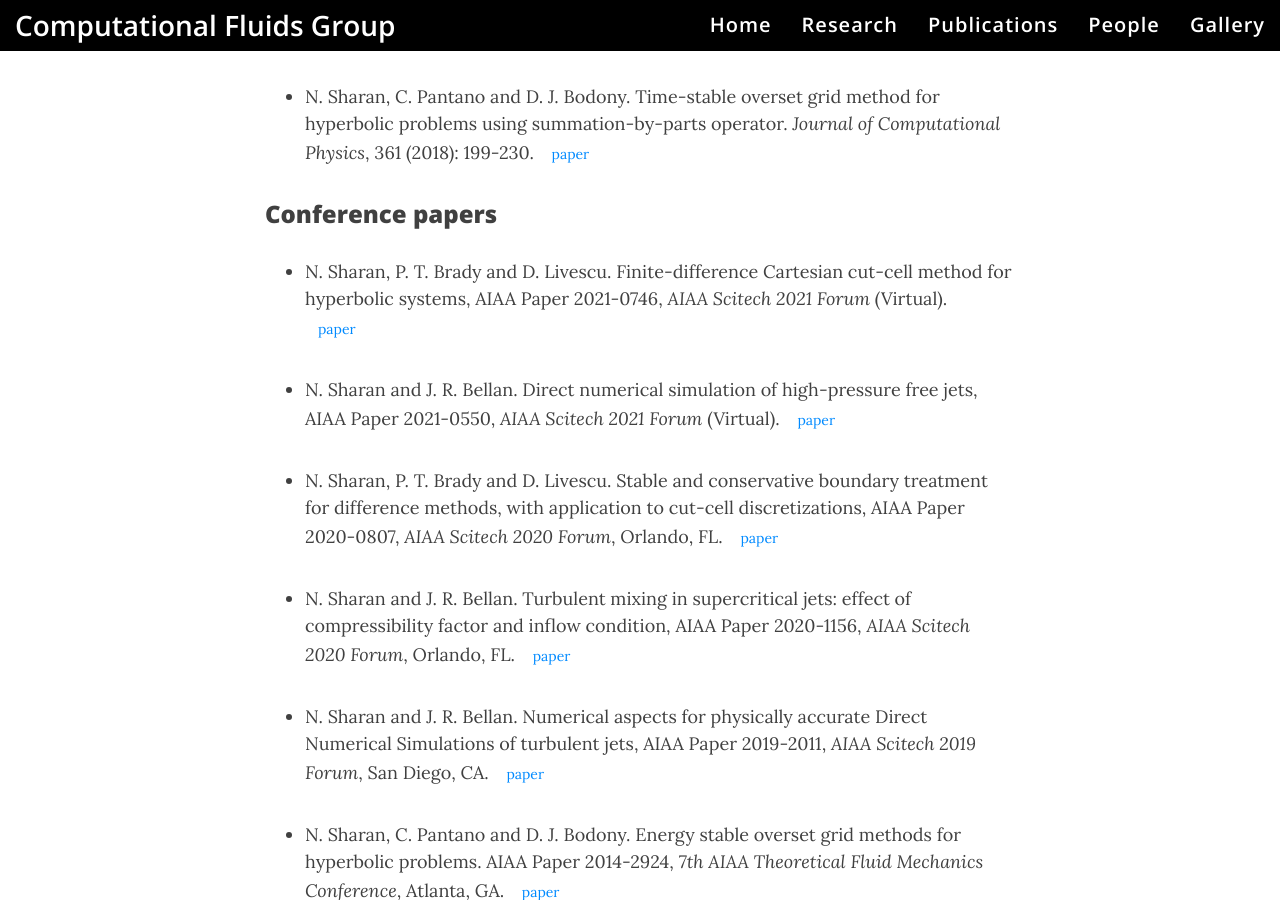
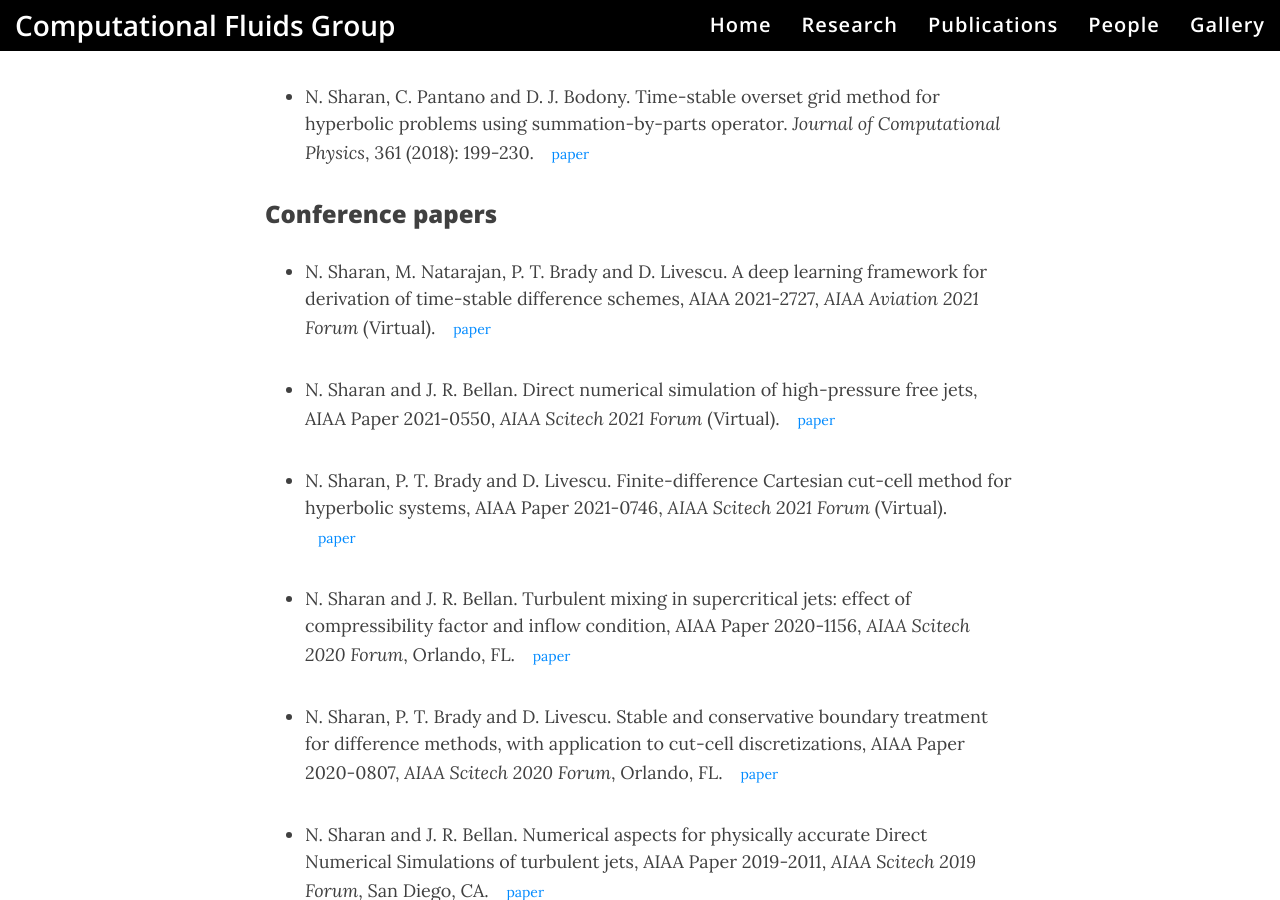
Before and after one commit to neksharan/neksharan.github.io, a Jekyll site: the page built from publications.md, in a window 1280 px wide and 900 px high, scrolled down 705 px. Built offline with Jekyll 4.4.1, drawn with Linux system fonts in a browser that asks for light colours; nearby versions of some CDN libraries.

Commit message:
Update pubs

```diff
--- a/publications.md
+++ b/publications.md
@@ -19,13 +19,15 @@
 
 ### Conference papers
 
-* N. Sharan, P. T. Brady and D. Livescu. Finite-difference Cartesian cut-cell method for hyperbolic systems, AIAA Paper 2021-0746, *AIAA Scitech 2021 Forum* (Virtual). [paper](https://doi.org/10.2514/6.2021-0746){: .btn .btn--primary .btn--small}
+* N. Sharan, M. Natarajan, P. T. Brady and D. Livescu. A deep learning framework for derivation of time-stable difference schemes, AIAA 2021-2727, *AIAA Aviation 2021 Forum* (Virtual). [paper](https://doi.org/10.2514/6.2021-2727){: .btn .btn--primary .btn--small}
 
 * N. Sharan and J. R. Bellan. Direct numerical simulation of high-pressure free jets, AIAA Paper 2021-0550, *AIAA Scitech 2021 Forum* (Virtual). [paper](https://doi.org/10.2514/6.2021-0550){: .btn .btn--primary .btn--small}
 
-* N. Sharan, P. T. Brady and D. Livescu. Stable and conservative boundary treatment for difference methods, with application to cut-cell discretizations, AIAA Paper 2020-0807, *AIAA Scitech 2020 Forum*, Orlando, FL. [paper](https://doi.org/10.2514/6.2020-0807){: .btn .btn--primary .btn--small}
+* N. Sharan, P. T. Brady and D. Livescu. Finite-difference Cartesian cut-cell method for hyperbolic systems, AIAA Paper 2021-0746, *AIAA Scitech 2021 Forum* (Virtual). [paper](https://doi.org/10.2514/6.2021-0746){: .btn .btn--primary .btn--small}
 
 * N. Sharan and J. R. Bellan. Turbulent mixing in supercritical jets: effect of compressibility factor and inflow condition, AIAA Paper 2020-1156, *AIAA Scitech 2020 Forum*, Orlando, FL. [paper](https://doi.org/10.2514/6.2020-1156){: .btn .btn--primary .btn--small}
+
+* N. Sharan, P. T. Brady and D. Livescu. Stable and conservative boundary treatment for difference methods, with application to cut-cell discretizations, AIAA Paper 2020-0807, *AIAA Scitech 2020 Forum*, Orlando, FL. [paper](https://doi.org/10.2514/6.2020-0807){: .btn .btn--primary .btn--small}
 
 * N. Sharan and J. R. Bellan. Numerical aspects for physically accurate Direct Numerical Simulations of turbulent jets, AIAA Paper 2019-2011, *AIAA Scitech 2019 Forum*, San Diego, CA. [paper](https://doi.org/10.2514/6.2019-2011){: .btn .btn--primary .btn--small}
 
```
Also changed, not shown: 1 other file.
